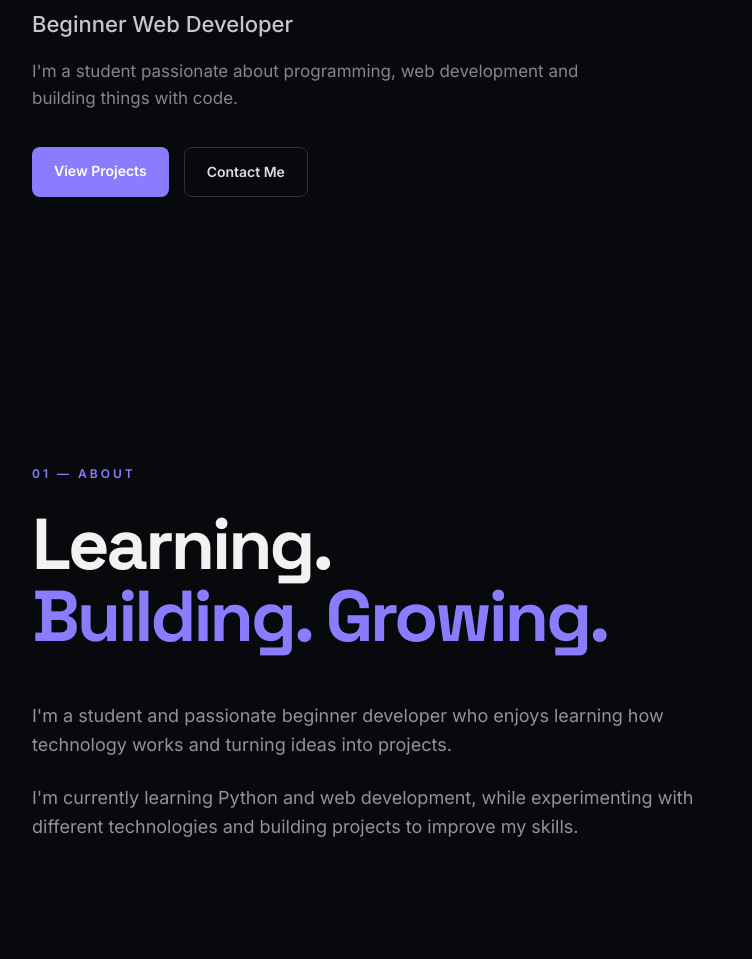
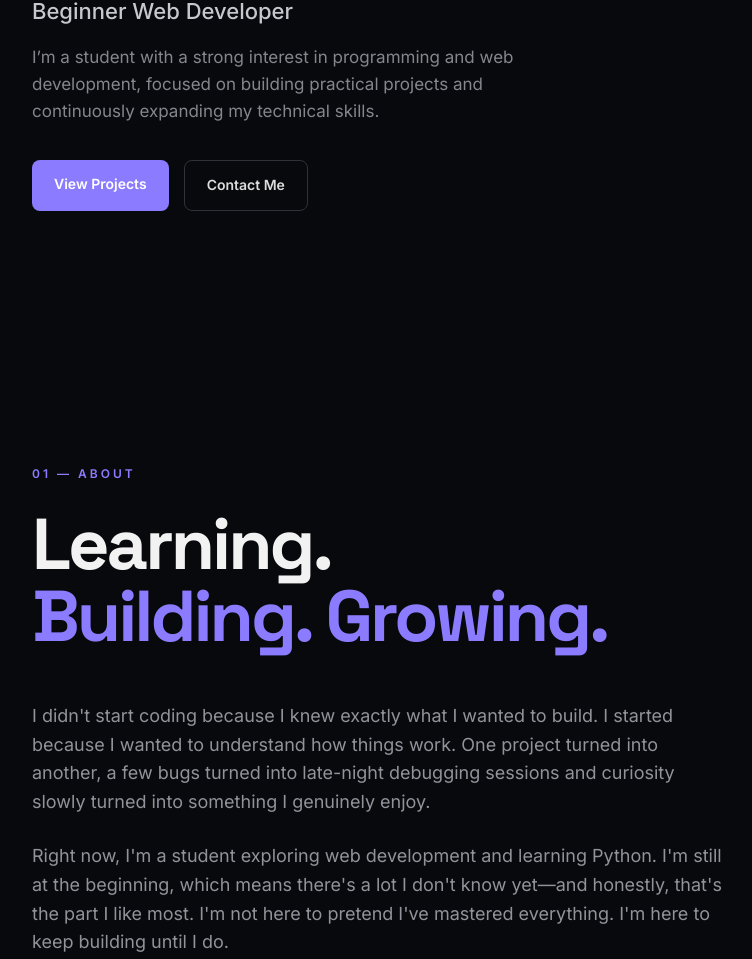
Before and after one commit to Krunchy-fr/MyWebstite, a plain HTML site: page index.html in a window 1280 px wide. Shown: the part 492-1451 px from the top of the page, without its empty margins (38-790 px from the left). Drawn offline with Linux system fonts and the light colour scheme.

Commit message:
Add files via upload

```diff
--- a/index.html
+++ b/index.html
@@ -46,8 +46,8 @@
             <h2>Beginner Web Developer</h2>
 
             <p class="hero-text">
-                I'm a student passionate about programming,
-                web development and building things with code.
+                I’m a student with a strong interest in programming and web development, focused on building practical
+                projects and continuously expanding my technical skills.
             </p>
 
             <div class="buttons">
@@ -68,15 +68,19 @@
             <div class="about-content">
 
                 <p>
-                    I'm a student and passionate beginner developer
-                    who enjoys learning how technology works and
-                    turning ideas into projects.
+                    I didn't start coding because I knew exactly what I wanted to build.
+
+                    I started because I wanted to understand how things work.
+
+                    One project turned into another, a few bugs turned into late-night debugging sessions and curiosity
+                    slowly turned into something I genuinely enjoy.
                 </p>
 
                 <p>
-                    I'm currently learning Python and web development,
-                    while experimenting with different technologies
-                    and building projects to improve my skills.
+                    Right now, I'm a student exploring web development and learning Python. I'm still at the beginning,
+                    which means there's a lot I don't know yet—and honestly, that's the part I like most.
+
+                    I'm not here to pretend I've mastered everything. I'm here to keep building until I do.
                 </p>
 
             </div>
```
